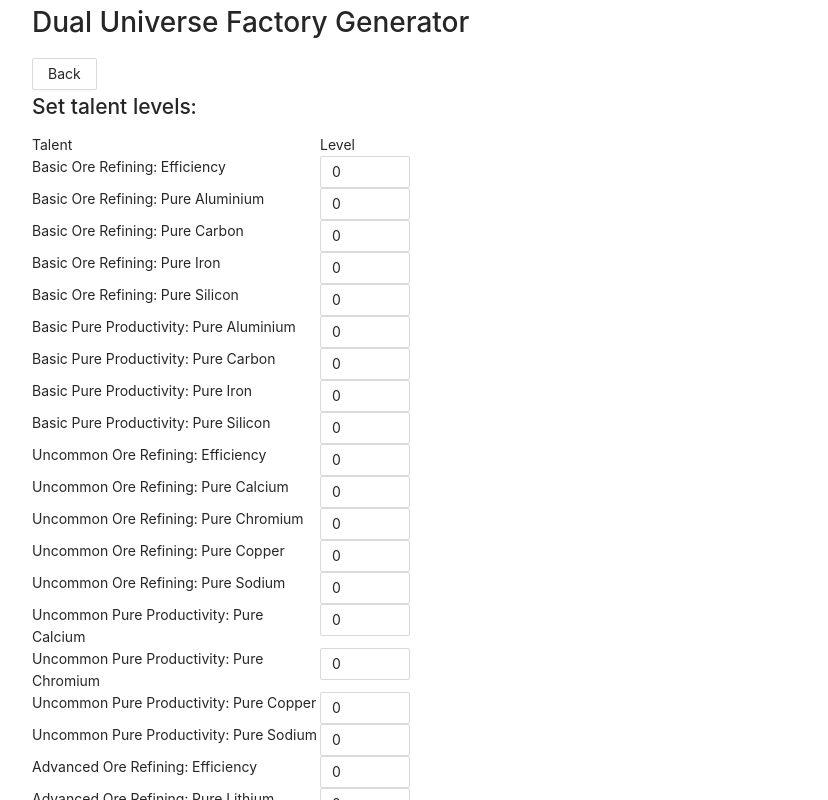
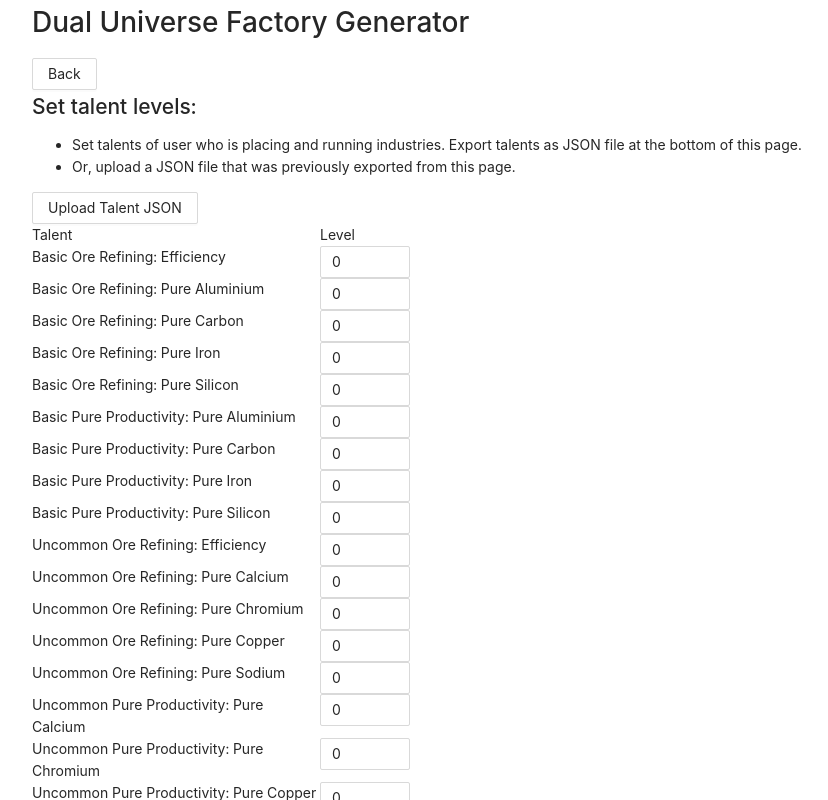
Before and after one commit to tvwenger/du-factory-generator, a React app: page / in a window 1280 px wide. Both pictures are taken after a click on the button "Start a New Factory". Shown: the top 800 px of the page, without its empty margins (32-860 px from the left). Built offline with nearby package versions, Linux system fonts and the light colour scheme.

Commit message:
save and upload talents as JSON

```diff
--- a/src/ui/factory-select.tsx
+++ b/src/ui/factory-select.tsx
@@ -3,7 +3,6 @@ import { Button, Upload } from "antd"
 import { ItemSelect } from "./item-select"
 import { FactoryState } from "./factory"
 import { Item } from "../items"
-import { PerSecond } from "../graph"
 
 /**
  * Properties of the FactorySelect component
--- a/src/ui/factory-talents.tsx
+++ b/src/ui/factory-talents.tsx
@@ -1,6 +1,6 @@
 import * as React from "react"
-import { Button, Row, Col, InputNumber } from "antd"
-import { Talent, TalentSubject } from "../talents"
+import { Button, Row, Col, InputNumber, Upload } from "antd"
+import { Talent } from "../talents"
 import { FactoryGraph } from "../graph"
 import { FactoryState } from "./factory"
 
@@ -41,6 +41,36 @@ export function FactoryTalents(props: FactoryTalentsProps) {
     return (
         <React.Fragment>
             <h2>Set talent levels:</h2>
+            <ul>
+                <li>
+                    Set talents of user who is placing and running industries. Export talents as
+                    JSON file at the bottom of this page.
+                </li>
+                <li>Or, upload a JSON file that was previously exported from this page.</li>
+            </ul>
+            <Upload
+                accept=".json"
+                showUploadList={false}
+                beforeUpload={(file) => {
+                    const reader = new FileReader()
+                    reader.onload = () => {
+                        const result = reader.result as string
+                        const data = JSON.parse(result) as { [key: string]: number }
+                        for (const [talent, level] of Object.entries(data)) {
+                            console.log(talent, level)
+                            props.setTalentLevels((prevState: { [key: string]: number }) => ({
+                                ...prevState,
+                                [talent]: level,
+                            }))
+                        }
+                    }
+                    reader.readAsText(file)
+                    // skip upload
+                    return false
+                }}
+            >
+                <Button>Upload Talent JSON</Button>
+            </Upload>
             <Row>
                 <Col span={6}>Talent</Col>
                 <Col span={3}>Level</Col>
@@ -70,6 +100,14 @@ export function FactoryTalents(props: FactoryTalentsProps) {
                 }}
             >
                 Next
+            </Button>
+            <Button
+                href={`data:text/json;charset=utf-8,${encodeURIComponent(
+                    JSON.stringify(props.talentLevels),
+                )}`}
+                download="talents.json"
+            >
+                Download Talents as JSON
             </Button>
         </React.Fragment>
     )
```
